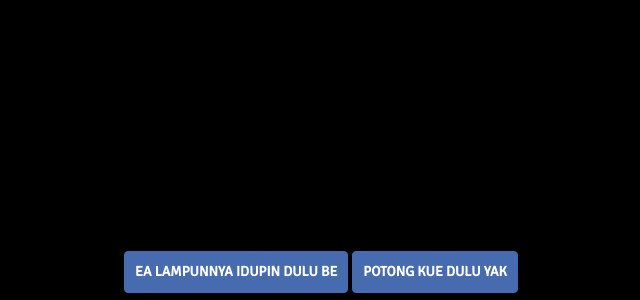
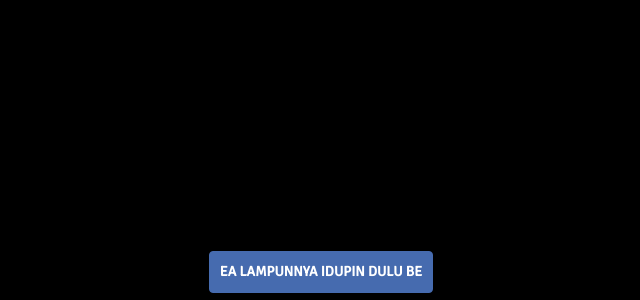
Before and after one commit to Hiidhan/RadhikaBirthday, a website: page index.html in a window 1280 px wide. Shown: the part 500-800 px from the top of the page, without its empty margins (319-959 px from the left). Drawn offline with nearby package versions, Linux system fonts and the light colour scheme.

Commit message:
Update index.html

```diff
--- a/index.html
+++ b/index.html
@@ -122,7 +122,7 @@
 					<button class="btn btn-primary" id="light_candle">Idupin dulu lilin nya</button>
 					<button class="btn btn-primary" id="wish_message">SELAMAT ULANG TAHUN RADHIKA</button>
 					<button class="btn btn-primary" id="story">Ada sedikit ucapan nih dari aku</button>
-					<button class="btn btn-primary" id="cake_cut">Potong Kue dulu yak</button>
+					<!-- <button class="btn btn-primary" id="cake_cut">Lrt's Cut the Cake</button> -->
 				</div>
 			</div>
 			<!-- <div class="col-md-2">
```
